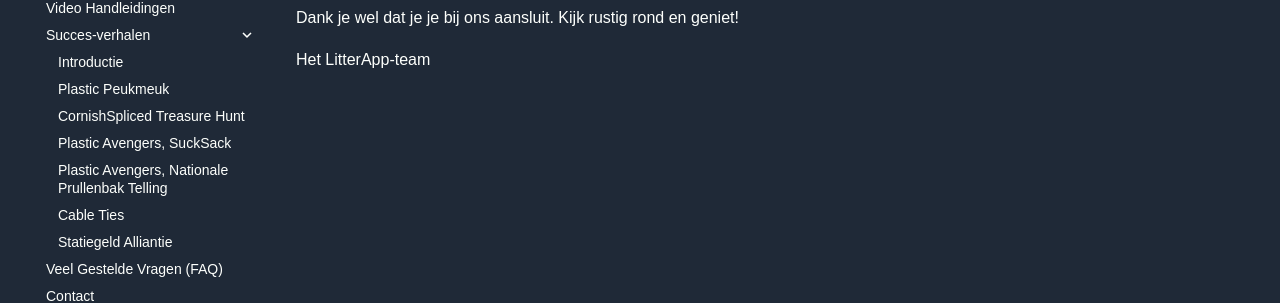
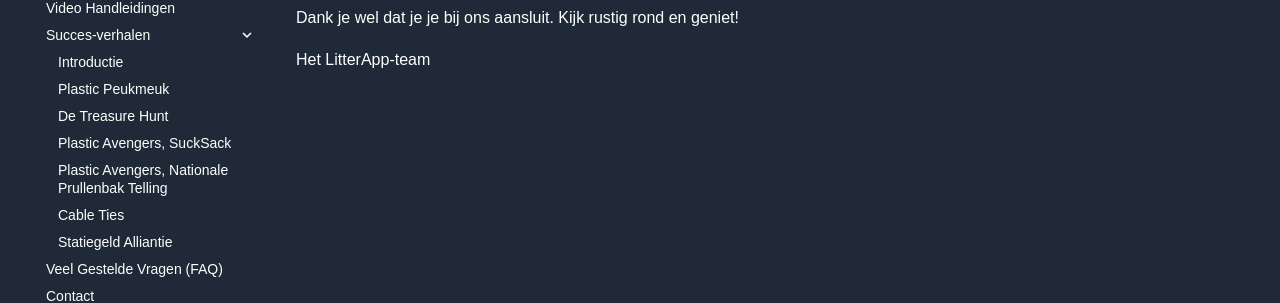
Before and after one commit to phummelen/littertagger-docs, an MkDocs documentation site: the page built from documentation/docs/nl/index.md, in a window 1280 px wide. Shown: the part 552-855 px from the top of the page. Built offline with MkDocs 1.6.1 and Material for MkDocs 9.7.7, drawn with Linux system fonts in a browser that asks for light colours; comment, search, counter and statistics services are not loaded.

Commit message:
Update mkdocs.yml

```diff
--- a/documentation/config/nl/mkdocs.yml
+++ b/documentation/config/nl/mkdocs.yml
@@ -64,7 +64,7 @@ nav:
 - Succes-verhalen:
     - Introductie: 50_Events.md
     - Plastic Peukmeuk: 50_PeukMeuk.md
-    - CornishSpliced Treasure Hunt: 50_TreasureHunt.md
+    - De Treasure Hunt: 50_TreasureHunt.md
     - Plastic Avengers, SuckSack: 50_SuckSack.md
     - Plastic Avengers, Nationale Prullenbak Telling: 50_NPT.md
     - Cable Ties: 50_tiewraps-in-Steenwijk.md
```
